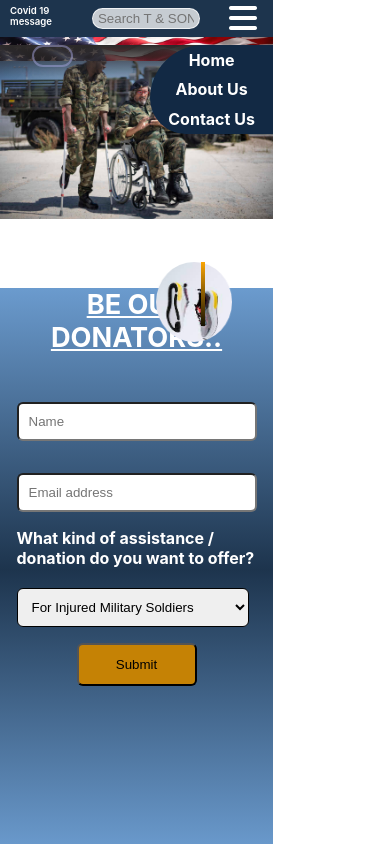
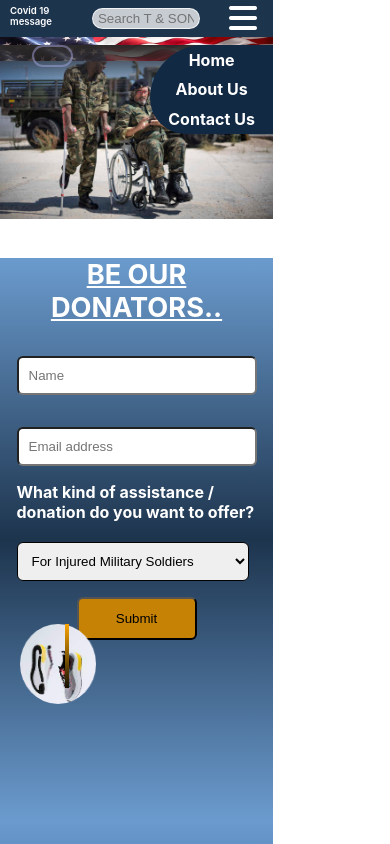
Before and after one commit to Ngufor-emmanuella/charity-site, a React (Create React App) app: page /contact in a window 390 px wide. Shown: the top 844 px of the page. Built offline with nearby package versions, Linux system fonts and the light colour scheme; grey boxes are pictures that could not be loaded.

Commit message:
Complete rotate logo

```diff
--- a/src/components/about.css
+++ b/src/components/about.css
@@ -526,6 +526,16 @@ video {
       color: #c58205;
     }
 
+    .lead {
+      width: 98%;
+      height: 30vh;
+    }
+
+    .eating {
+      width: 98%;
+      height: 30vh;
+    }
+
 
 
 
--- a/src/components/contact.css
+++ b/src/components/contact.css
@@ -69,21 +69,6 @@
   background-repeat: no-repeat;
 
 }
-
-/* .papa {
-  width: 100%;
-  height: 35vh;
-    background-position: initial;
-    background-size: cover;
-  background-repeat: no-repeat;
-} */
-
-/* .contact-form {
-  background-image: linear-gradient(  #6b9bce,#1d344d, #6b9bce, #063c77) ;
-  width: 70%;
-} */
-
-/* styles for form  */
 
 /* styles for signup page */
 .nav-links {
@@ -166,9 +151,10 @@ strong {
     top: -54rem;
     left: 50rem;
     right: -10rem;
-    bottom: -35rem;
+    /* bottom: -35rem; */
     animation: rotate_4001510 7s infinite linear;
     transform-style: preserve-3d;
+    display: flex;
 }
 
 .coin .side, .coin:before, .coin:after {
@@ -297,7 +283,7 @@ strong {
     display: flex;
     justify-content: center;
     text-align: center;
-    margin: 2rem auto ;
+    margin: 0.1rem auto ;
     font-size: 1.7rem;
   }
 
@@ -370,8 +356,8 @@ strong {
   }
 
   .coin {
-    left: -37%;
-    top: -51rem;
+    left: -26rem;
+    top: 39rem;
   }
 
   .coins {
@@ -620,4 +606,18 @@ strong {
   display: none;
 }
 
+.coin {
+  left: 24rem;
+  top: -49rem;
 }
+
+}
+
+@media (min-width: 1024px) {
+  .coin {
+    left: 30rem;
+    top: 16rem;
+  }
+
+
+}
--- a/src/components/home.css
+++ b/src/components/home.css
@@ -432,11 +432,6 @@ feImage {
   justify-content: space-around;
   margin-top: 1rem;
 
-}
-
-.eating {
-  width: 98%;
-  height: 98%;
 }
 
 .leading1 {
```
